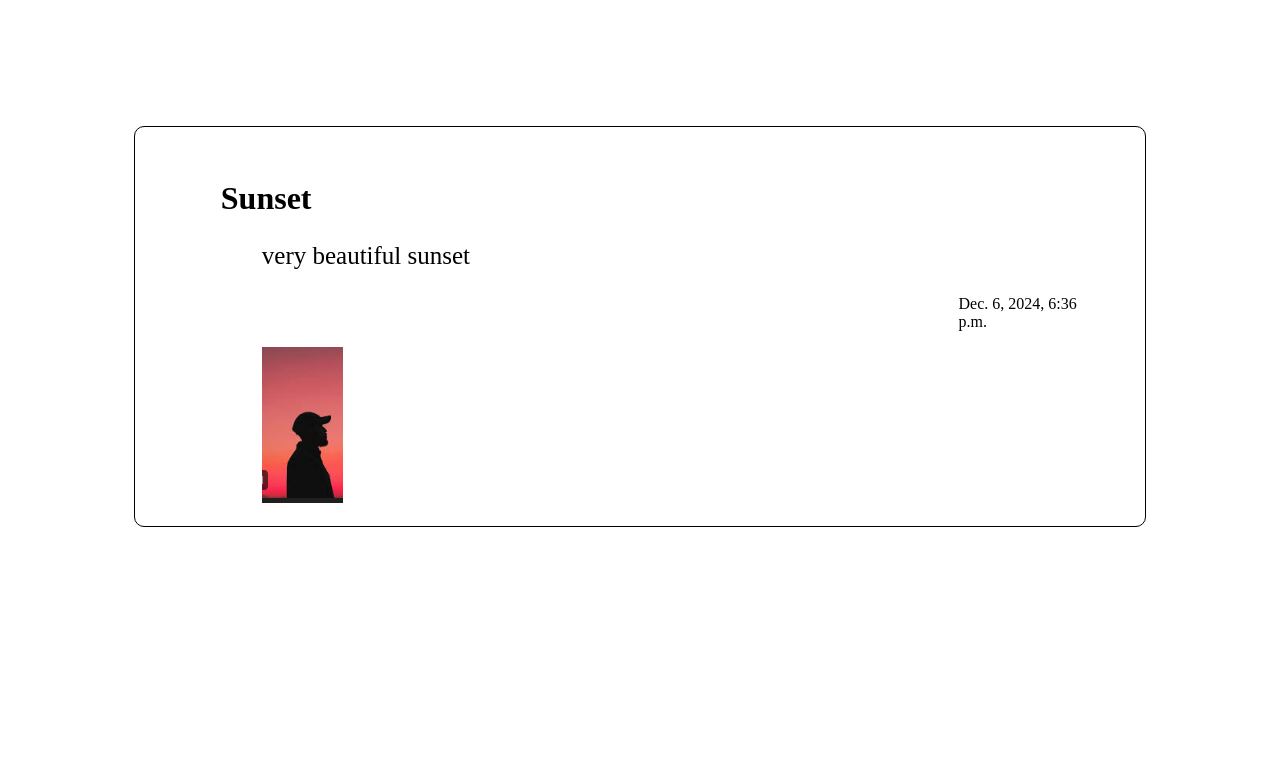
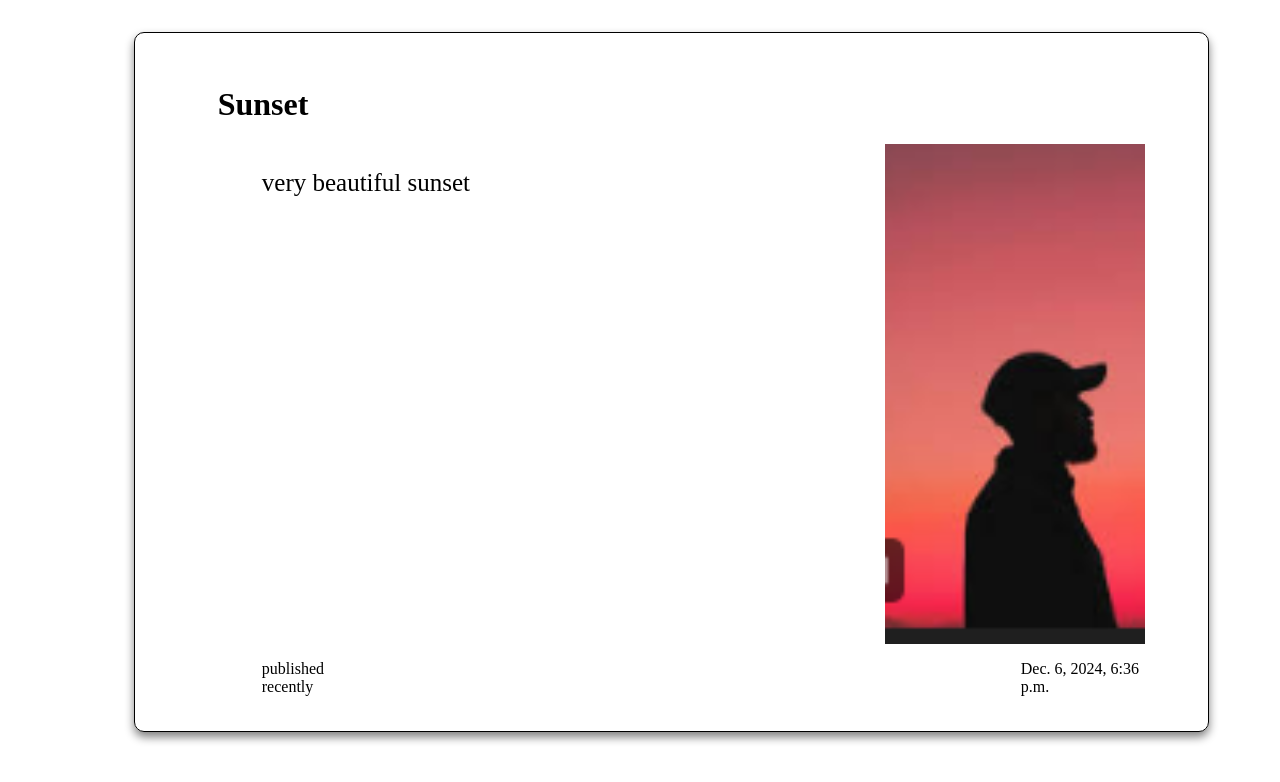
Before and after one commit to melnaseting/MyBlog, a Django app: page /posts/ in a window 1280 px wide. Shown: the top 782 px of the page. Run offline with Django 5.2, Linux system fonts and the light colour scheme; data comes from the database, SQL or seed files in the repository; both versions use the stored data as it was after the commit.

Commit message:
sixth commit

```diff
--- a/MyBlog/settings.py
+++ b/MyBlog/settings.py
@@ -11,6 +11,7 @@ https://docs.djangoproject.com/en/5.1/ref/settings/
 """
 
 from pathlib import Path
+import os
 
 # Build paths inside the project like this: BASE_DIR / 'subdir'.
 BASE_DIR = Path(__file__).resolve().parent.parent
@@ -117,7 +118,9 @@ USE_TZ = True
 # https://docs.djangoproject.com/en/5.1/howto/static-files/
 
 STATIC_URL = "static/"
-STATIC_ROOT = 'C:\Python\my_blog\MyBlog\static'
+MEDIA_URL = '/media/'
+MEDIA_ROOT = os.path.join(BASE_DIR, 'media/')
+
 # Default primary key field type
 # https://docs.djangoproject.com/en/5.1/ref/settings/#default-auto-field
 
--- a/MyBlog/urls.py
+++ b/MyBlog/urls.py
@@ -18,8 +18,10 @@ from django.contrib import admin
 from django.urls import path , include
 from django.conf import settings
 from django.conf.urls.static import static
+from .settings import MEDIA_URL, MEDIA_ROOT
 
 urlpatterns = [
     path('admin/', admin.site.urls),
     path("posts/",include("blog.urls")),
 ]
+urlpatterns += static(MEDIA_URL,document_root=MEDIA_ROOT)
--- a/blog/admin.py
+++ b/blog/admin.py
@@ -1,5 +1,6 @@
 from django.contrib import admin
-from .models import Post
+from .models import Post , Author
 
 # Register your models here.
 admin.site.register(Post)
+admin.site.register(Author)
--- a/blog/models.py
+++ b/blog/models.py
@@ -1,10 +1,21 @@
 from django.db import models
-
+from django.utils.timezone import now
+from datetime import timedelta
 # Create your models here.
 
+class Author(models.Model):
+    name = models.CharField(max_length=15)
+    bio = models.TextField(null=True, blank=True)
+    def __str__(self) -> str:
+        return self.name
 
 class Post(models.Model):
+    def published_recently(self):
+        return now()- self.published_date <= timedelta(days=7)
     title = models.CharField(max_length=15)
     content = models.TextField(blank=True , null=False)
     published_date = models.DateTimeField()
-    photo = models.ImageField(upload_to='static/', height_field=None, width_field=None, max_length=100)
+    photo = models.ImageField(upload_to='media/', height_field=None, width_field=None, max_length=100)
+    author = models.ForeignKey(Author , on_delete=models.CASCADE, null=True, blank=True)
+    def __str__(self) -> str:
+        return f"{self.title} , {self.published_date}"
--- a/templates/blog/post.html
+++ b/templates/blog/post.html
@@ -11,9 +11,16 @@
         {% for post in posts %}
         <div class="post">
             <h1 class="title"> {{ post.title }} </h1>
-            <p class="content"> {{ post.content }} </p>
+            <div class="content">
+                <p class="text"> {{ post.content }} </p>
+                <img class="img_post" src="{{ post.photo.url }}" alt="">
+            </div>
+            <div class="content">
+            {% if post.published_recently  %}
+            <p>published recently</p>
+            {% endif %}
             <p class="date"> {{ post.published_date }} </p>
-            <img src="{{ post.photo }}" alt="">
+            </div>
         </div>
         {% endfor %}
 
@@ -23,7 +30,8 @@
 
 <style>
     .post{
-        margin: 10%;
+        box-shadow: 0px 5px 10px gray;
+        margin: 2.5% 5% 1.5% 10%;
         padding: 2.5% 5% 1.5% 10%;
         border: solid;
         border-width: 0.5px;
@@ -33,9 +41,19 @@
         margin-left: -5%;
     }
     .content{
+        display: flex;
+    }
+    .text{
+        width: 800px;
         font-size: 25px;
     }
+    .img_post{
+        margin-left: 30%;
+        width: 500px;
+        height: 500px;
+    }
     .date{
-        margin-left: 85%;
+        margin-left: 75%;
     }
+
 </style>
```
Also changed, not shown: blog/migrations/0003_author_alter_post_photo_post_author.py (added), blog/migrations/0004_alter_author_bio_alter_post_author_alter_post_photo.py (added), db.sqlite3, media/media/4DB50F2E-E007-455E-80BF-BF4B8656ADA8.png (added), media/media/photo_2024-12-04_22-23-32.jpg (added).
